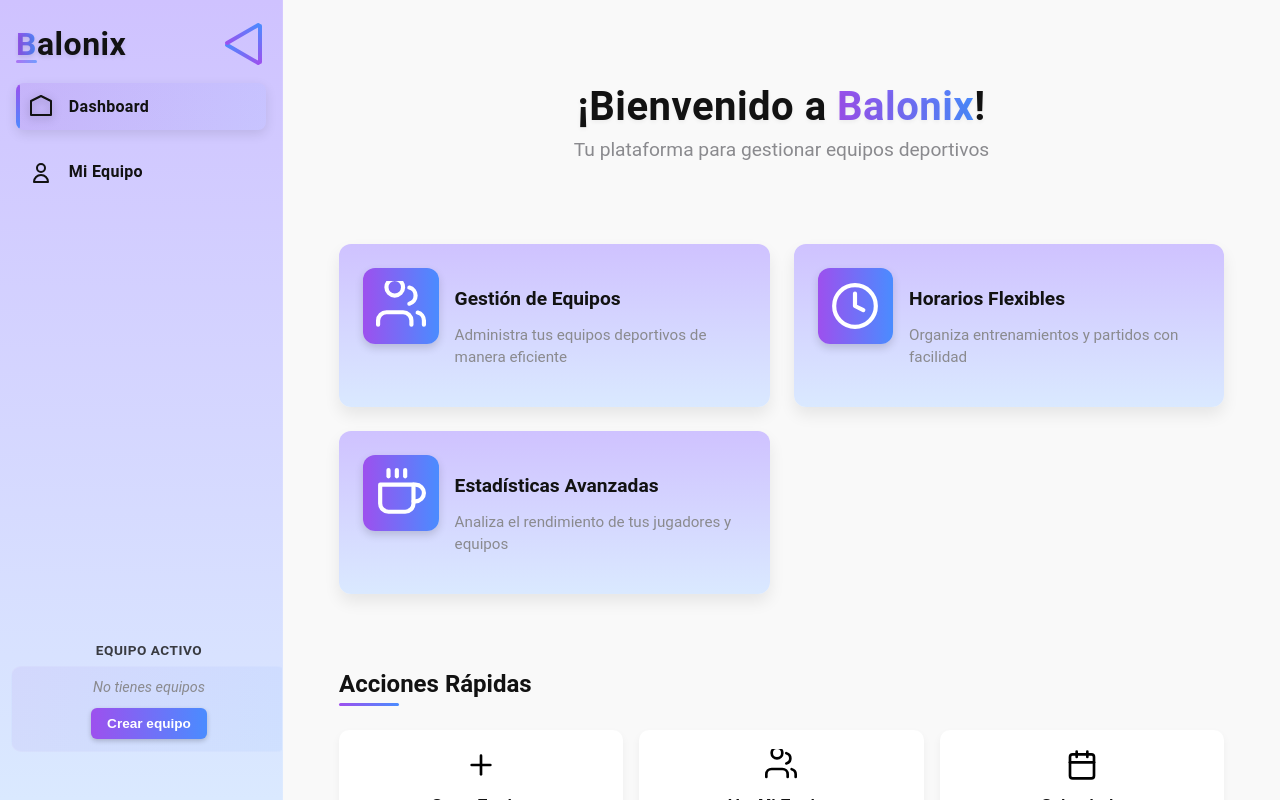
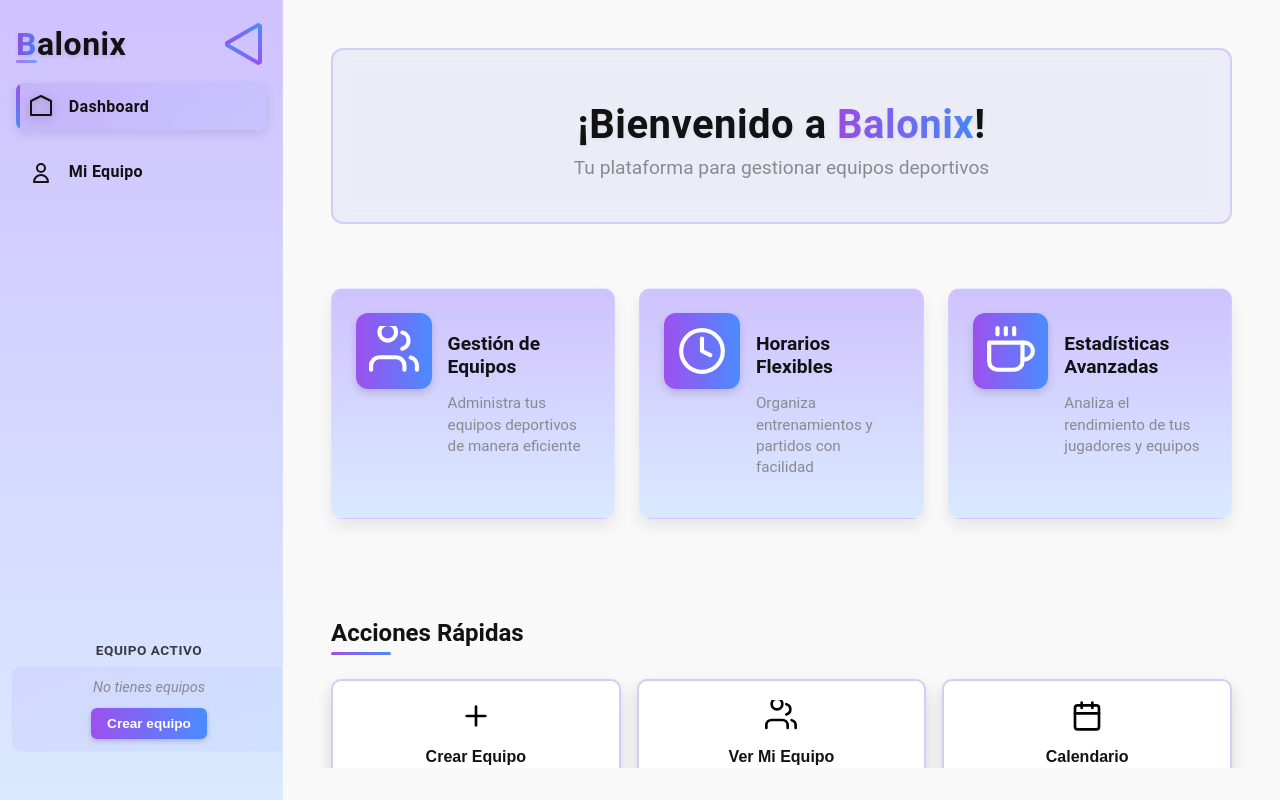
Before and after one commit to FtoledoP/balonix-web, an Angular app: page /home in a window 1280 px wide. Built offline with nearby package versions, Linux system fonts and the light colour scheme; no server answers; the database is empty; sample sign-in values are in the browser's storage.

Commit message:
Updated the welcome view

```diff
--- a/src/app/app.component.scss
+++ b/src/app/app.component.scss
@@ -1,6 +1,7 @@
 .main-container {
   display: flex;
-  height: 100vh;
+  height: 100%;
+  overflow: hidden;
 }
 
 app-sidebar {
@@ -10,10 +11,11 @@ app-sidebar {
 
 .content {
   flex-grow: 1;
-  padding: 2rem;
+  padding: 1rem;
   transition: margin-left 0.3s;
   background-color: var(--background-color);
   position: relative;
+  overflow: hidden;
 }
 
 
--- a/src/app/home/home.component.scss
+++ b/src/app/home/home.component.scss
@@ -1,23 +1,41 @@
+:host {
+  position: relative;
+  display: block;
+  height: 100%;
+  background-color: var(--background-color);
+  overflow: hidden;
+}
+
 .home-container {
+  position: relative;
+  z-index: 1;
   display: flex;
   flex-direction: column;
-  gap: 2.5rem;
+  gap: 2rem;
   max-width: 1200px;
   margin: 0 auto;
-  padding: 1.5rem;
+  padding: 1rem;
   box-sizing: border-box;
   width: 100%;
+  height: 100%;
+  overflow-y: auto;
 }
 
 .welcome-section {
   display: flex;
   flex-direction: column;
   gap: 2rem;
+  margin-bottom: 2rem;
 }
 
 .welcome-header {
   text-align: center;
   margin-bottom: 1rem;
+  background-color: rgba(var(--primary-color-rgb), 0.08);
+  padding: 1.5rem;
+  border-radius: 12px;
+  backdrop-filter: blur(8px);
+  border: 2px solid rgba(var(--primary-color-rgb), 0.2);
 
   h1 {
     font-size: 2.5rem;
@@ -53,9 +71,13 @@
 }
 
 .stat-card {
+  background-color: var(--secondary-background-color);
   background-image: linear-gradient(to bottom, var(--sidebar-gradient-start), var(--sidebar-gradient-end));
   border-radius: 12px;
   padding: 1.5rem;
+  border: 2px solid rgba(var(--primary-color-rgb), 0.3);
+  backdrop-filter: blur(10px);
+  box-shadow: 0 8px 16px rgba(0, 0, 0, 0.15);
   display: flex;
   align-items: flex-start;
   gap: 1rem;
@@ -63,6 +85,8 @@
   transition: all 0.3s ease;
   position: relative;
   overflow: hidden;
+  backdrop-filter: blur(5px);
+  border: 1px solid rgba(255, 255, 255, 0.1);
 
   &::before {
     content: '';
@@ -162,7 +186,7 @@
 
 .action-button {
   background-color: var(--secondary-background-color);
-  border: none;
+  border: 2px solid rgba(var(--primary-color-rgb), 0.3);
   border-radius: 10px;
   padding: 1.2rem;
   display: flex;
@@ -171,7 +195,8 @@
   gap: 1rem;
   cursor: pointer;
   transition: all 0.3s ease;
-  box-shadow: 0 4px 8px rgba(0, 0, 0, 0.05);
+  box-shadow: 0 8px 16px rgba(0, 0, 0, 0.15);
+  backdrop-filter: blur(10px);
 
   svg {
     width: 32px;
@@ -190,8 +215,10 @@
 
   &:hover {
     transform: translateY(-3px);
-    box-shadow: 0 8px 16px rgba(0, 0, 0, 0.1);
+    box-shadow: 0 12px 20px rgba(0, 0, 0, 0.2);
+    background-color: rgba(var(--primary-color-rgb), 0.1);
     background-image: linear-gradient(to bottom, var(--sidebar-gradient-start), var(--sidebar-gradient-end));
+    border-color: rgba(var(--primary-color-rgb), 0.5);
 
     svg {
       transform: scale(1.1);
--- a/src/styles.scss
+++ b/src/styles.scss
@@ -2,6 +2,7 @@
 
 :root {
   --primary-color: #5E5CE6;
+  --primary-color-rgb: 94, 92, 230;
   --secondary-color: #F2F2F7;
   --gradient-color-start: #9d50ee;
   --gradient-color-end: #4a8cff;
@@ -26,16 +27,19 @@
   --gradient-color-end-2: #8ab5ec;
 }
 
-body {
+html, body {
   font-family: 'Roboto', sans-serif;
   margin: 0;
   padding: 0;
   background-color: var(--background-color);
   color: var(--text-color);
+  height: 100%;
+  overflow: hidden;
 }
 
 body.dark-mode {
   --primary-color: #5E5CE6;
+  --primary-color-rgb: 94, 92, 230;
   --secondary-color: #3A3A3C;
   --gradient-color-start: #8A31EB;
   --gradient-color-end: #4595FC;
```
